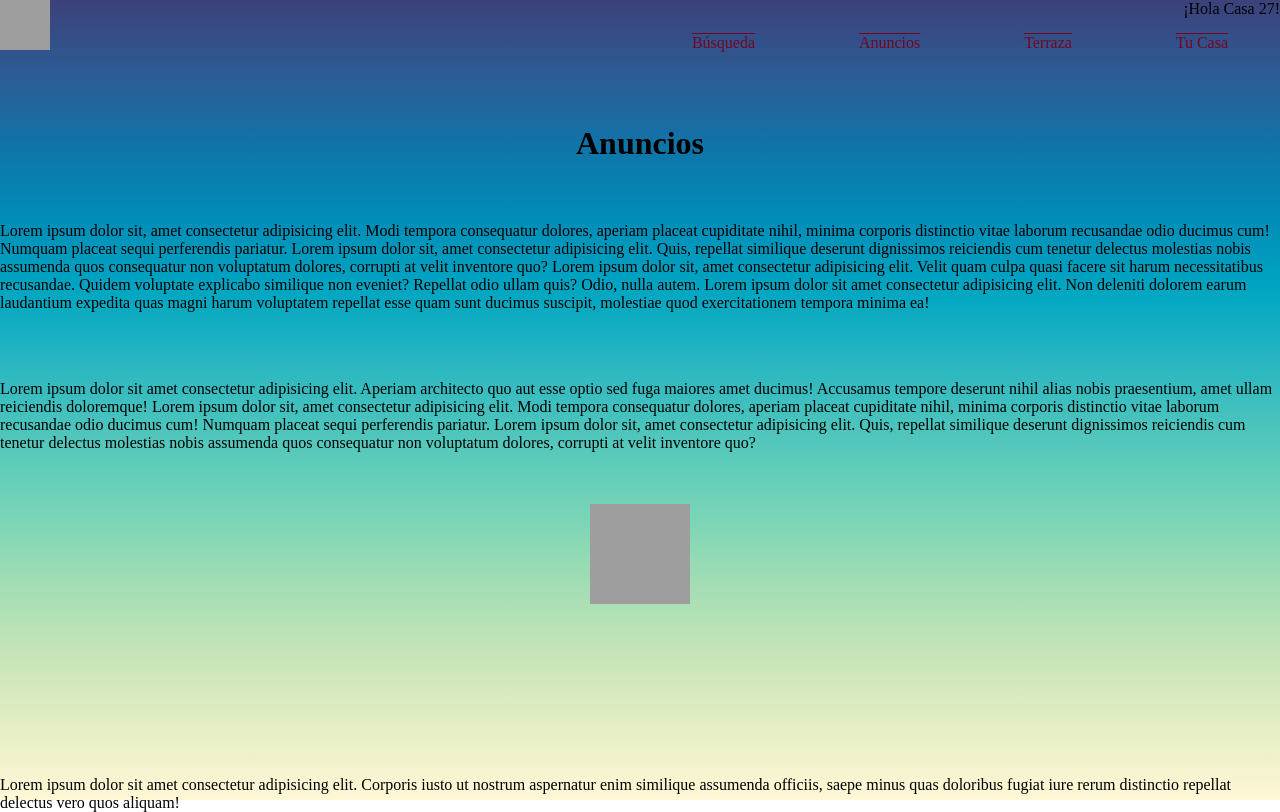
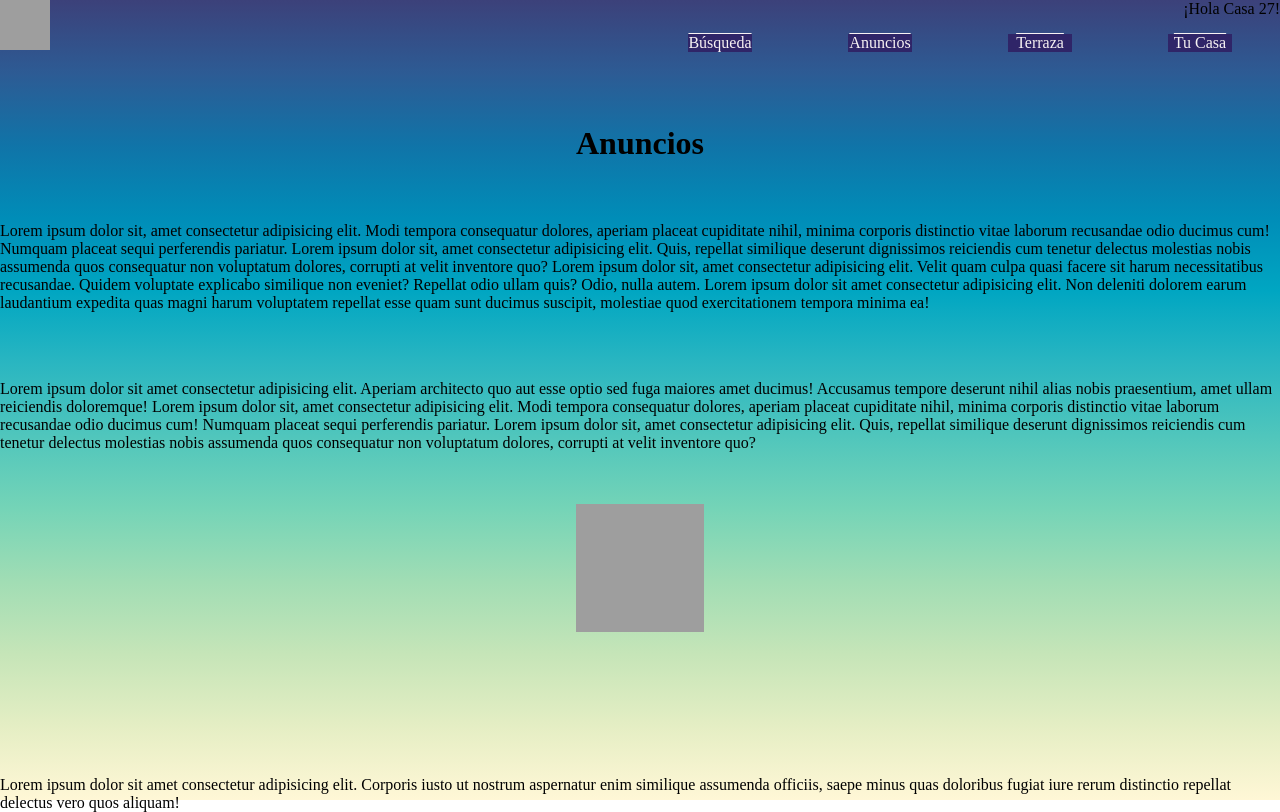
Before and after one commit to GALLEGJ2/proyecto, a plain HTML site: page Anuncios.html in a window 1280 px wide. Drawn offline with Linux system fonts and the light colour scheme; grey boxes are pictures that could not be loaded.

Commit message:
Comit agregando animaciones

```diff
--- a/Anuncios.html
+++ b/Anuncios.html
@@ -50,7 +50,7 @@
             <br>
             <br>
             <div class="CenterText">
-                <img src="https://picsum.photos/100/?blur" alt="Casa">
+                <img src="https://picsum.photos/100/?blur" class= "Zoom" alt="Casa">
                 <br>
             </div>
             <br>
--- a/estilosGrid.css
+++ b/estilosGrid.css
@@ -161,12 +161,32 @@ section#results {
 }
 
 .linkDecoration{
-   color: rgb(114, 7, 30);
+   color: rgb(247, 242, 243);
    text-decoration: overline;
+
 }
+
+
 
 .noBullets {
    list-style-type: none;
+   width: 10%;
+   background: rgb(47, 37, 104);
+   transition: width 2s;
+   text-align: center;
+}
+
+.noBullets:hover {
+   width: 15%;
+}
+
+.Zoom {
+   width: 10%;
+   transition: width 2s;
+}
+
+.Zoom:hover {
+   width: 20%;
 }
 
 .searchPosition {
```
